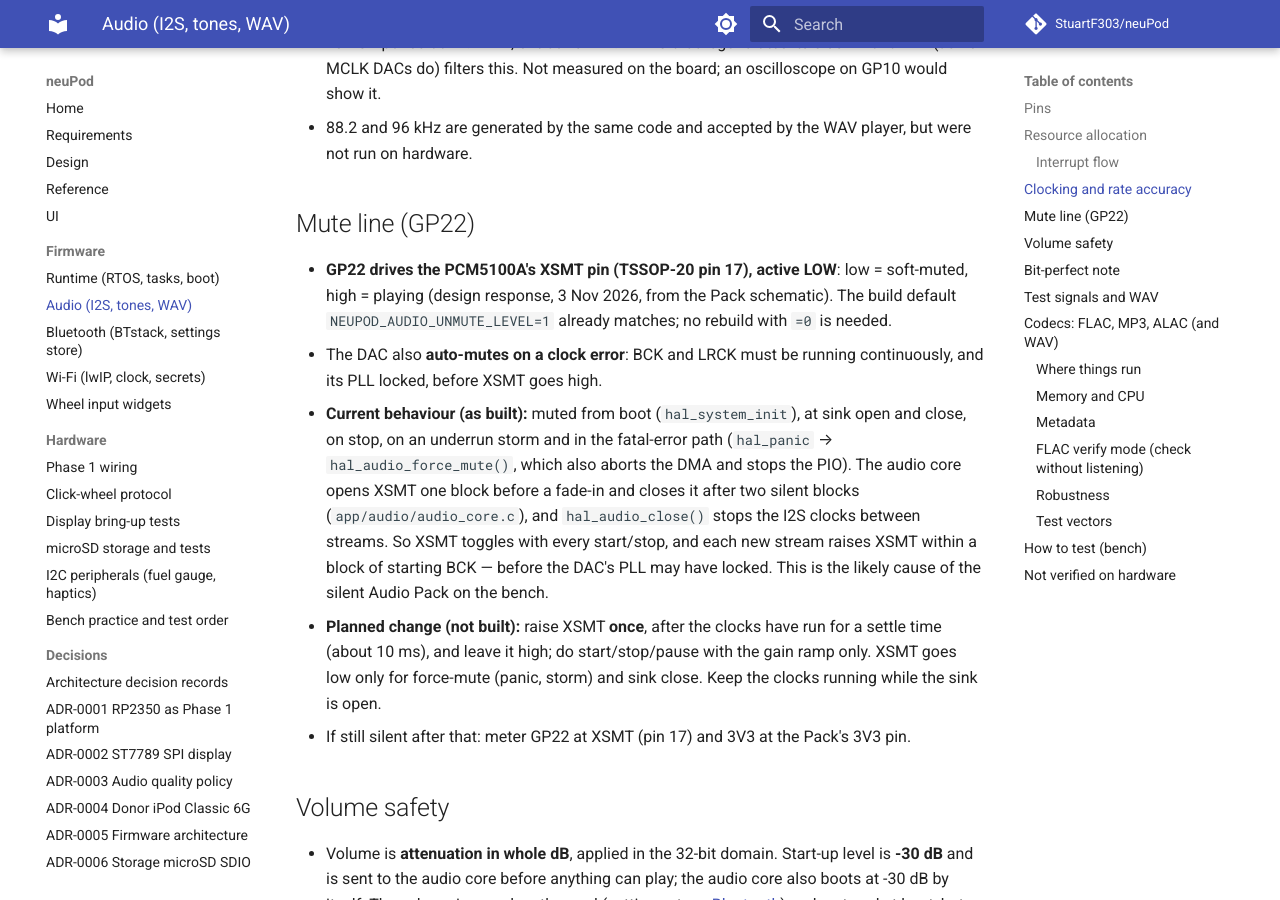
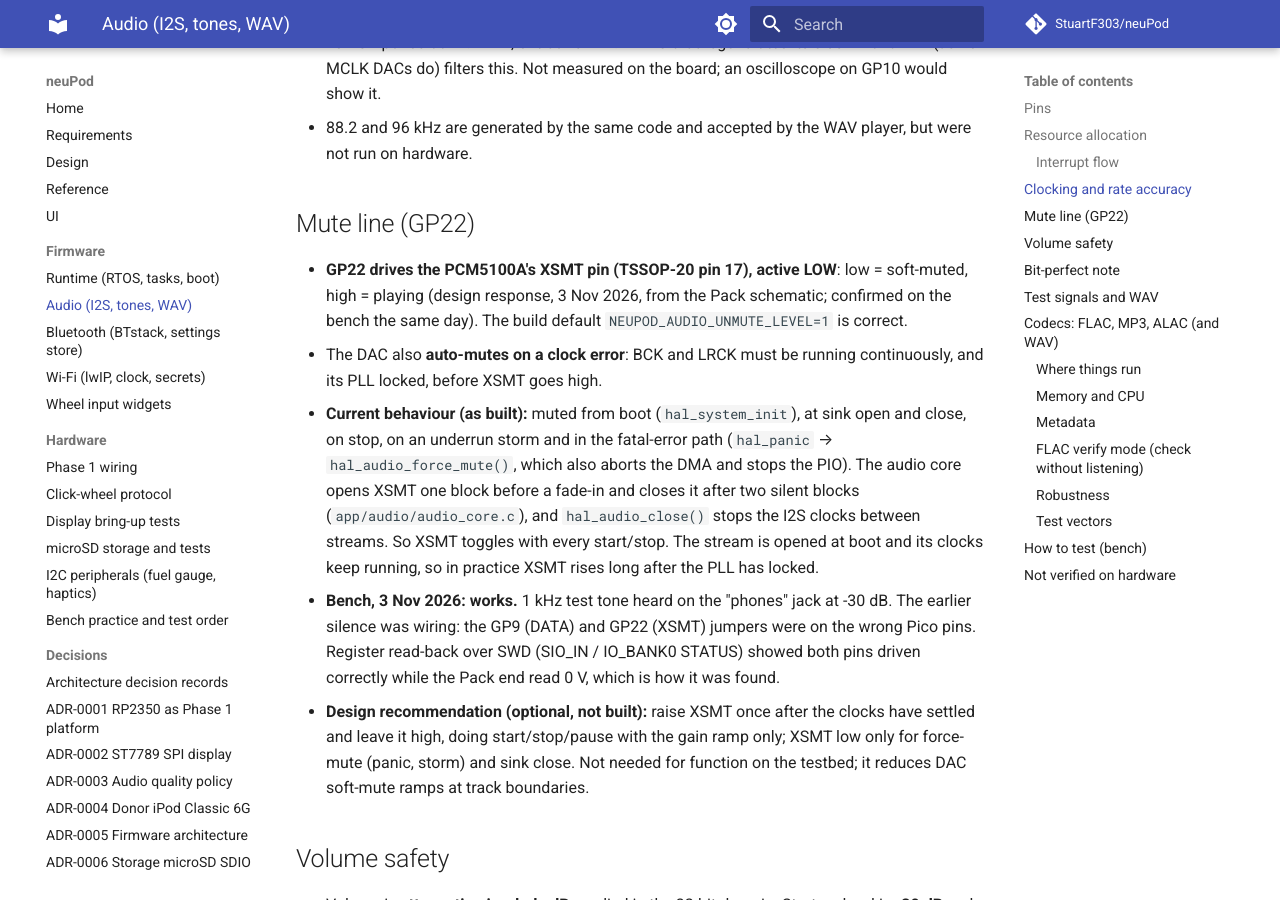
Before and after one commit to StuartF303/neuPod, an MkDocs documentation site: the page built from docs/audio.md, in a window 1280 px wide and 900 px high, scrolled down 2566 px. Built offline with MkDocs 1.6.1 and Material for MkDocs 9.7.7, drawn with Linux system fonts in a browser that asks for light colours; comment, search, counter and statistics services are not loaded; some of the changed text lies outside the part shown.

Commit message:
docs: Audio Pack tone verified; silence was jumper wiring, not XSMT timing
Co-Authored-By: Claude Opus 5.5 <noreply@anthropic.com>

```diff
--- a/docs/audio.md
+++ b/docs/audio.md
@@ -72,20 +72,21 @@ Consequences:
 ## Mute line (GP22)
 
 * **GP22 drives the PCM5100A's XSMT pin (TSSOP-20 pin 17), active LOW**: low = soft-muted, high = playing
-  (design response, 3 Nov 2026, from the Pack schematic). The build default `NEUPOD_AUDIO_UNMUTE_LEVEL=1` already
-  matches; no rebuild with `=0` is needed.
+  (design response, 3 Nov 2026, from the Pack schematic; confirmed on the bench the same day). The build default
+  `NEUPOD_AUDIO_UNMUTE_LEVEL=1` is correct.
 * The DAC also **auto-mutes on a clock error**: BCK and LRCK must be running continuously, and its PLL locked,
   before XSMT goes high.
 * **Current behaviour (as built):** muted from boot (`hal_system_init`), at sink open and close, on stop, on an
   underrun storm and in the fatal-error path (`hal_panic` → `hal_audio_force_mute()`, which also aborts the DMA and
   stops the PIO). The audio core opens XSMT one block before a fade-in and closes it after two silent blocks
   (`app/audio/audio_core.c`), and `hal_audio_close()` stops the I2S clocks between streams. So XSMT toggles with every
-  start/stop, and each new stream raises XSMT within a block of starting BCK — before the DAC's PLL may have locked.
-  This is the likely cause of the silent Audio Pack on the bench.
-* **Planned change (not built):** raise XSMT **once**, after the clocks have run for a settle time (about 10 ms), and
-  leave it high; do start/stop/pause with the gain ramp only. XSMT goes low only for force-mute (panic, storm) and
-  sink close. Keep the clocks running while the sink is open.
-* If still silent after that: meter GP22 at XSMT (pin 17) and 3V3 at the Pack's 3V3 pin.
+  start/stop. The stream is opened at boot and its clocks keep running, so in practice XSMT rises long after the PLL has locked.
+* **Bench, 3 Nov 2026: works.** 1 kHz test tone heard on the "phones" jack at -30 dB. The earlier silence was wiring:
+  the GP9 (DATA) and GP22 (XSMT) jumpers were on the wrong Pico pins. Register read-back over SWD (SIO_IN / IO_BANK0
+  STATUS) showed both pins driven correctly while the Pack end read 0 V, which is how it was found.
+* **Design recommendation (optional, not built):** raise XSMT once after the clocks have settled and leave it high,
+  doing start/stop/pause with the gain ramp only; XSMT low only for force-mute (panic, storm) and sink close. Not needed
+  for function on the testbed; it reduces DAC soft-mute ramps at track boundaries.
 
 ## Volume safety
 
@@ -224,5 +225,5 @@ the arena (including the worst-case sizes) and the core 0 / core 1 stream handsh
 ## Not verified on hardware
 
 Everything in this page about the board's behaviour is from reading the datasheet-level behaviour of the RP2350 PIO and
-DMA and from the host build; none of it has been run on the Audio Pack. Specifically open: the XSMT sequencing (polarity is confirmed from the schematic, not yet heard), the
+DMA and from the host build; none of it has been run on the Audio Pack. The 1 kHz tone on the Audio Pack is verified (3 Nov 2026). Specifically open: the
 DMA interrupt timing under UI load, clock jitter, 88.2/96 kHz, SD streaming throughput at 24/32-bit, the decoders' CPU load and flash-cache behaviour on the RP2350, the 16 KB core-1 stack margin under MP3 (watch `core1_stack_free` in the `audio:` line), and the real RAM headroom (about 28 KB were left in the link).
```
Also changed, not shown: docs/bench.md (+6 -2 lines).
